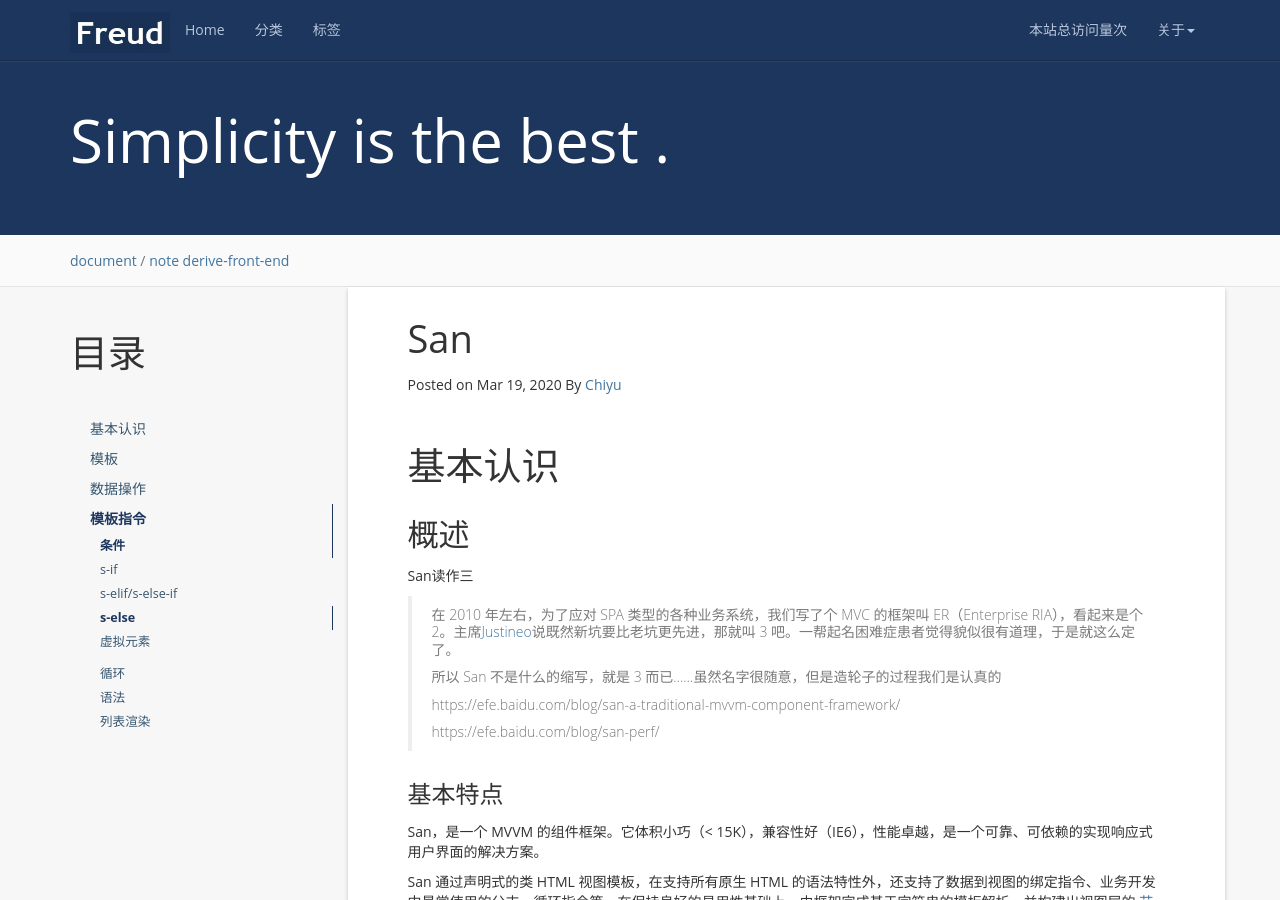
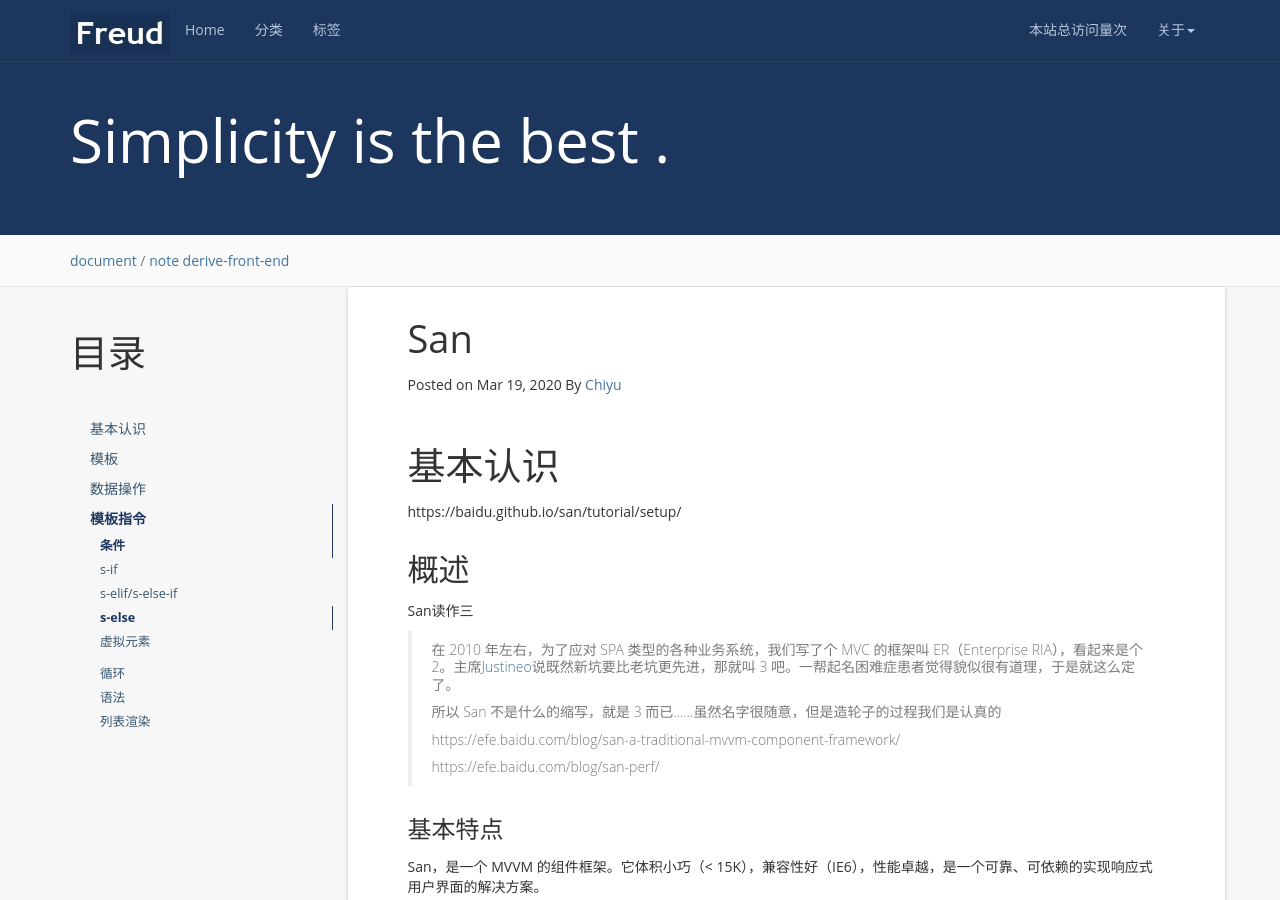
Before and after one commit to chiyu-git/chiyu-git.github.io, a Jekyll site: the page built from _posts/2020-3-19-San.md, in a window 1280 px wide and 900 px high. Built offline with Jekyll 4.4.1, drawn with Linux system fonts in a browser that asks for light colours; nearby versions of some CDN libraries; a script that is not in the unit is left out; comment, search, counter and statistics services are not loaded; some of the changed lines change nothing that is shown.

Commit message:
setup san-loader

```diff
--- a/_posts/2020-3-19-San.md
+++ b/_posts/2020-3-19-San.md
@@ -14,9 +14,8 @@
 {:toc}
 
 
-
 # 基本认识
-
+https://baidu.github.io/san/tutorial/setup/
 ## 概述
 
 San读作三
```
